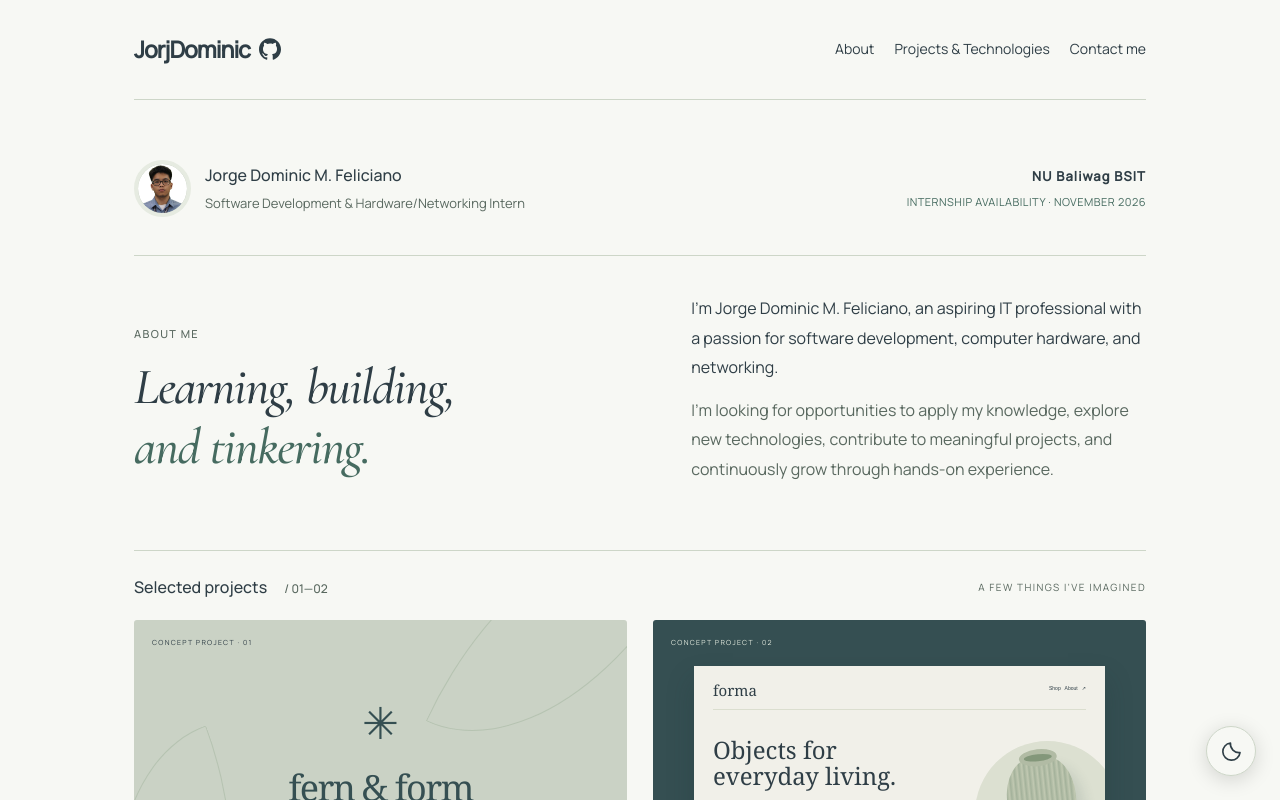
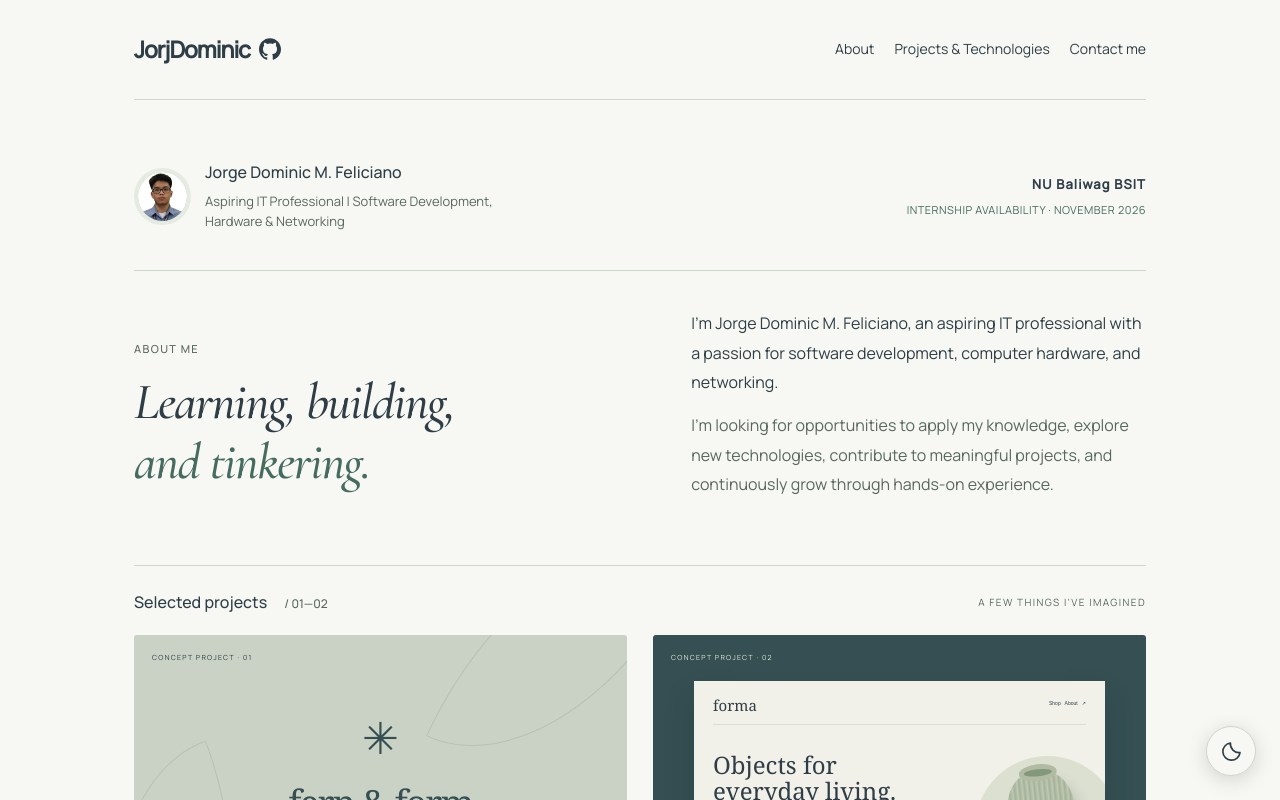
Before and after one commit to JorjDominic/Portfolio, a React (Create React App) app: page / in a window 1280 px wide. Shown: the top 800 px of the page. Built offline with nearby package versions, Linux system fonts and the light colour scheme.

Commit message:
Update Site source

```diff
--- a/src/App.js
+++ b/src/App.js
@@ -134,7 +134,8 @@ export default function App() {
             <div>
               <strong>Jorge Dominic M. Feliciano</strong>
               <small>
-                Software Development &amp; Hardware/Networking Intern
+                Aspiring IT Professional | Software Development, Hardware &amp;
+                Networking
               </small>
             </div>
             <span className="availability">
```
